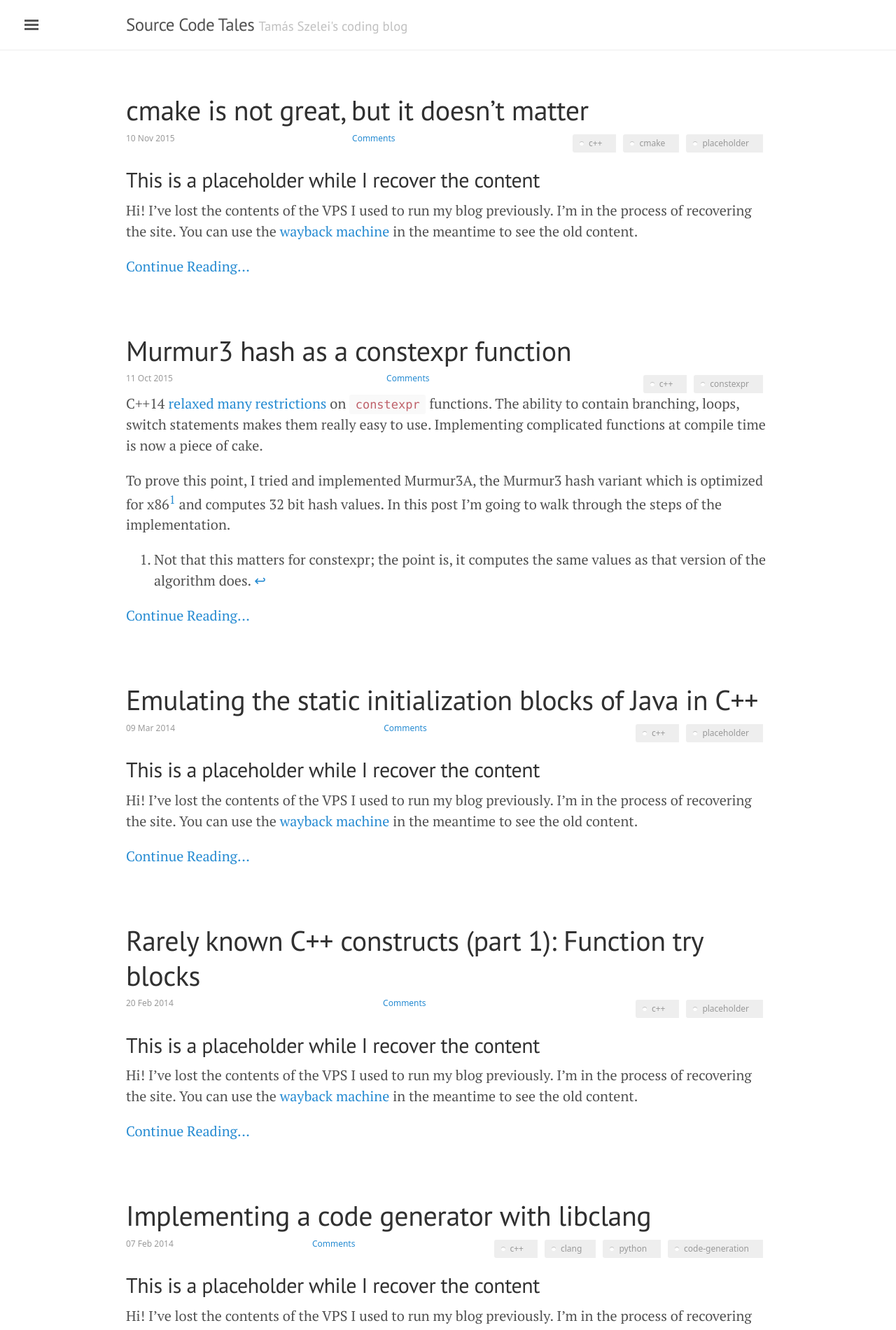
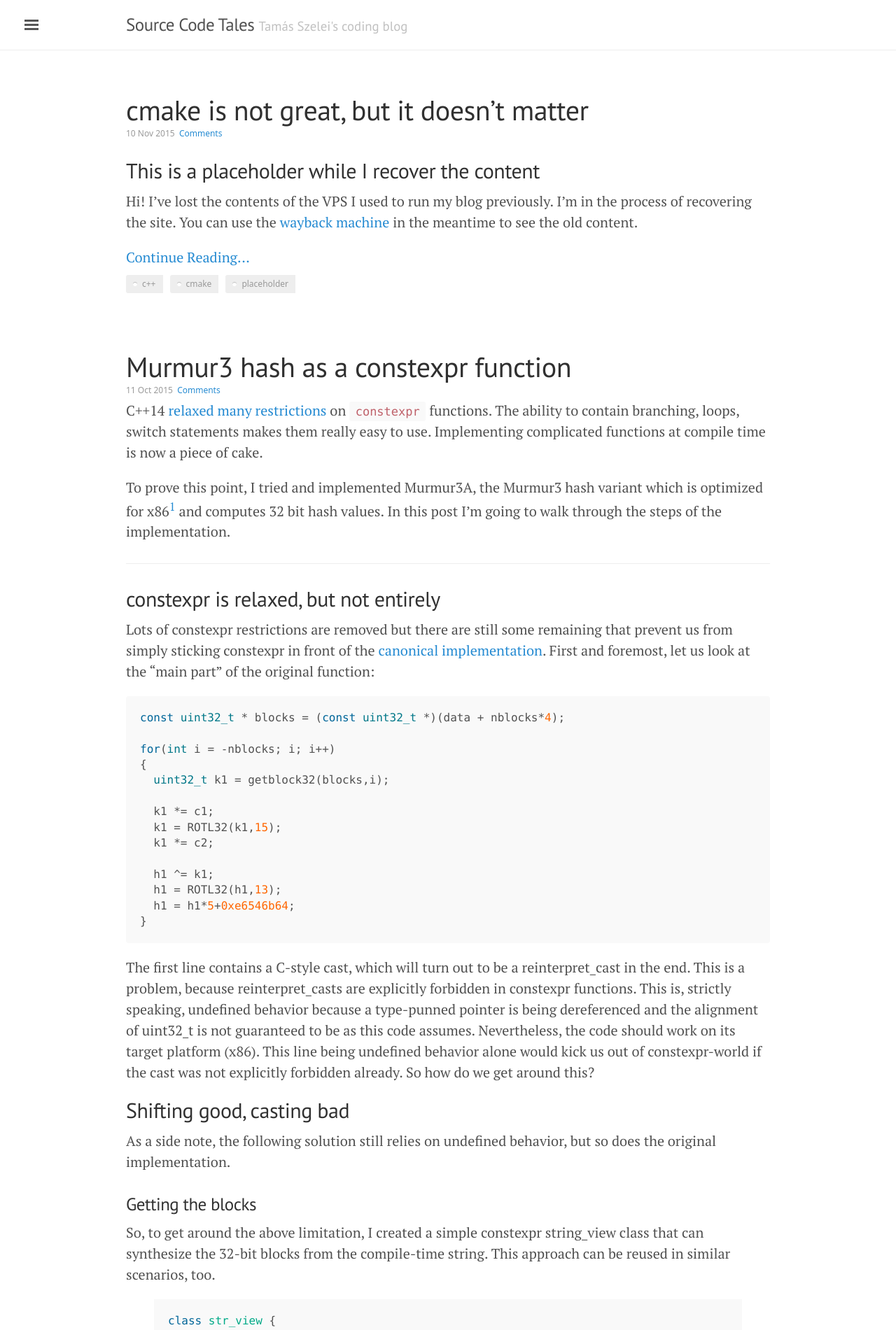
Before and after one commit to sztomi/sztomi.github.io, a Jekyll site: the page built from index.html, in a window 1280 px wide. Shown: the top 1901 px of the page at 70% size. Built offline with Jekyll 4.4.1, drawn with Linux system fonts in a browser that asks for light colours; the list of posts is cut into pages by our own code; comment, search, counter and statistics services are not loaded; some of the changed text lies outside the part shown.

Commit message:
Layout changes, disqus fixed

```diff
--- a/_config.yml
+++ b/_config.yml
@@ -10,7 +10,7 @@ tagline:             "Tamás Szelei's coding blog"
 description:         "This is my programming-related blog; I post rarely, but I try and put lots of effort into my posts. I'm mainly focused on C++"
 baseurl:             ''
 paginate:            5
-excerpt_separator:   "-----"
+excerpt_separator:   "!more"
 
 # About/contact
 author:
--- a/_includes/post-head.html
+++ b/_includes/post-head.html
@@ -5,12 +5,7 @@
 </h1>
 
 <div id="post-meta">
-    <span class="post-date">{{ post.date | date_to_string }}</span>
-    <span class="post-date"><a href="{{ site.domain }}{{ post.url }}#disqus_thread">Comments</a></span>
+    <span class="post-date">{{ post.date | date_to_string }}&nbsp;&nbsp;<a href="{{ site.domain }}{{ post.url }}/#disqus_thread">Comments</a></span>
+    <span class="post-date"></span>
 
-    <ul class="tags">
-        {% for tag in post.tags %}
-        <li><a href="{{ site.baseurl }}tags#{{ tag }}" class="tag">{{ tag }}</a></li>
-        {% endfor %}
-    </ul>
 </div>
--- a/_layouts/post.html
+++ b/_layouts/post.html
@@ -7,6 +7,12 @@ layout: default
     {% include post-head.html %}
     {{ content }}
 </div>
+
+<ul class="tags">
+    {% for tag in post.tags %}
+    <li><a href="{{ site.baseurl }}tags#{{ tag }}" class="tag">{{ tag }}</a></li>
+    {% endfor %}
+</ul>
 
 <div class="related">
     <h2>Related Posts</h2>
--- a/index.html
+++ b/index.html
@@ -10,6 +10,11 @@ title: Home
 
 		{{ post.excerpt }}
         <a class="continue-reading" href="{{ post.url }}" rel="bookmark" title="Permalink to {{ post.title }}">Continue Reading...</a>
+    <ul class="tags">
+        {% for tag in post.tags %}
+        <li><a href="{{ site.baseurl }}tags#{{ tag }}" class="tag">{{ tag }}</a></li>
+        {% endfor %}
+    </ul>
 	</div>
 	{% endfor %}
 </div>
--- a/public/css/lanyon.css
+++ b/public/css/lanyon.css
@@ -570,7 +570,6 @@ a.pagination-item:hover {
 }
 
 .tags {
-  display: inline-flex;
   list-style: none;
   margin: 0;
   overflow: hidden;
@@ -589,9 +588,9 @@ a.pagination-item:hover {
   display: inline-block;
   height: 26px;
   line-height: 26px;
-  padding: 0 20px 0 23px;
+  padding: 0 10px 0 23px;
   position: relative;
-  margin: 0 10px 0 0;
+  margin: 10px 10px 0 0;
   text-decoration: none;
 }
 
```
